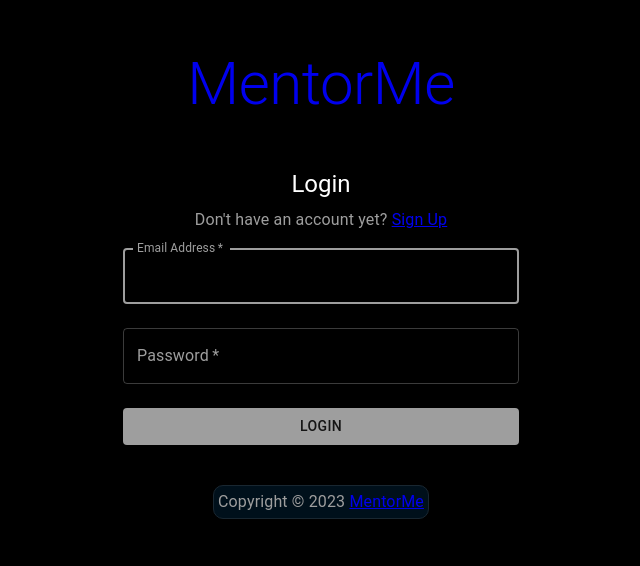
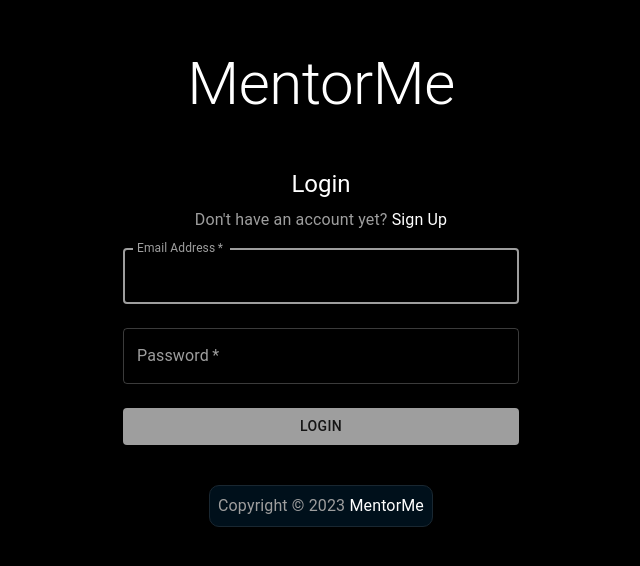
Before and after one commit to can-ishk/mentor-me-client, a React (Create React App) app: page /logIn in a window 1280 px wide. Shown: the top 566 px of the page, without its empty margins (319-959 px from the left). Built offline with nearby package versions, Linux system fonts and the light colour scheme; the HTML template or start-up script is replaced by a standard one.

Commit message:
link colors

```diff
--- a/src/index.css
+++ b/src/index.css
@@ -11,3 +11,13 @@ code {
   font-family: source-code-pro, Menlo, Monaco, Consolas, 'Courier New',
     monospace;
 }
+
+a{
+  text-decoration: none;
+  color: white;
+}
+a:visited {
+  color: white;
+  background-color: transparent;
+  text-decoration: none;
+}
--- a/src/pages/Login.jsx
+++ b/src/pages/Login.jsx
@@ -81,8 +81,8 @@ export default function Login() {
                     </Button>
                 </Box>
                 <Box sx={{ mt: 3 }}>
-                    <Card variant="outlined" sx={{ padding: '0.25rem', }}>
-                        <Typography variant="subtitle" color="text.secondary">
+                    <Card variant="outlined" sx={{ padding: '0.5rem' }}>
+                        <Typography variant="subtitle" color="text.secondary" textAlign={'center'}>
                             Copyright © 2023 {' '}
                             <Link to="/" color="inherit">
                                 MentorMe
--- a/src/pages/SignUp.jsx
+++ b/src/pages/SignUp.jsx
@@ -5,6 +5,7 @@ import {
     Stack,
     TextField,
     Typography,
+    MenuItem
 } from '@mui/material';
 import React, { useState } from "react";
 import { Link, useNavigate } from "react-router-dom";
@@ -15,7 +16,7 @@ import ErrorAlert from '../components/ErrorAlert';
 import Footer from '../components/Footer';
 import { signup } from "../handlers/users";
 import { logInUser } from "../helpers/authHelper";
-
+import options from '../data/options.js'
 
 
 
@@ -130,6 +131,10 @@ export default function SignUp() {
                     <TextField
                         label="Department"
                         fullWidth
+                        select={true}
+                        SelectProps={{
+
+                        }}
                         margin="normal"
                         autoFocus
                         required
@@ -138,7 +143,11 @@ export default function SignUp() {
                         onChange={handleChange}
                         error={errors.dept !== undefined}
                         helperText={errors.dept}
-                    />
+                    >
+                        {options.map((option) => (
+                            <MenuItem value={option.value}>{option.label}</MenuItem>
+                        ))}
+                    </TextField>
                     <TextField
                         label="Password"
                         fullWidth
@@ -161,7 +170,7 @@ export default function SignUp() {
           <Copyright />
         </Box> */}
             </Stack>
-            <Footer/>
+            <Footer />
         </Container>
     )
 
```
